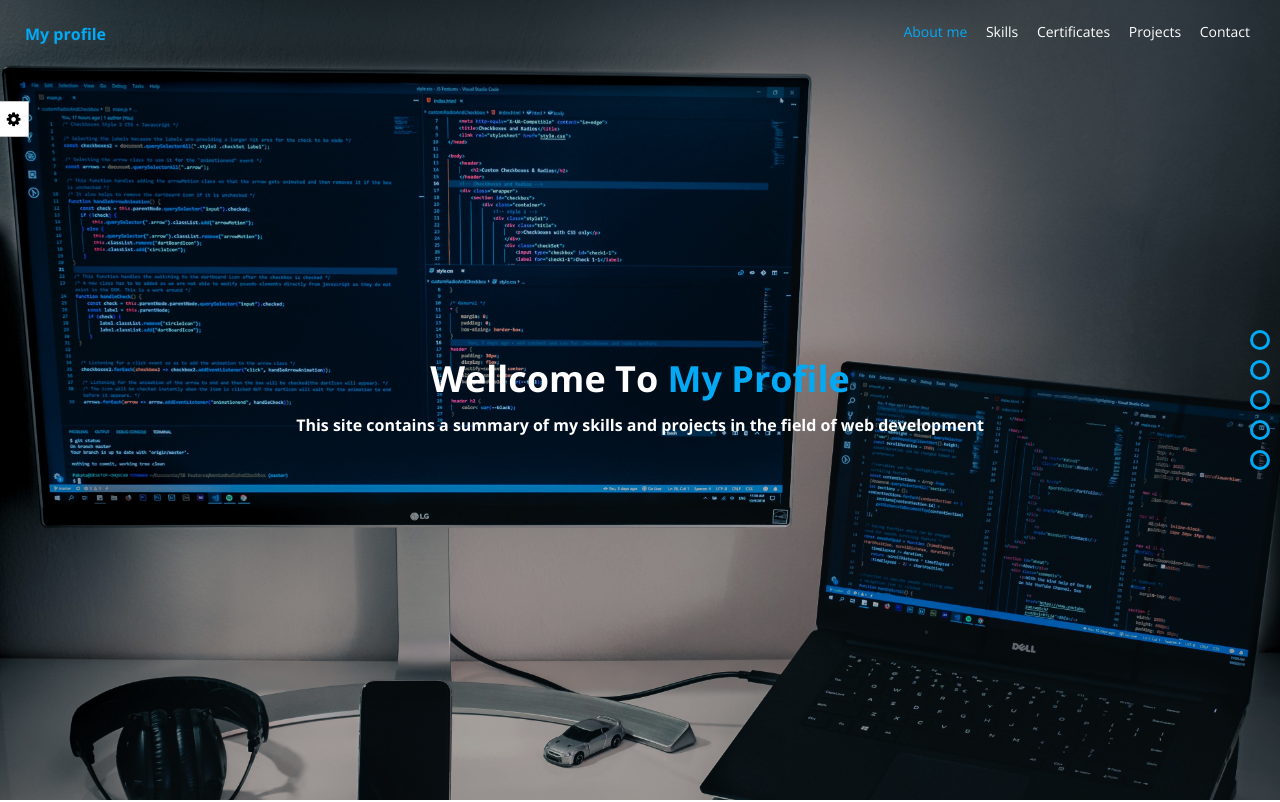
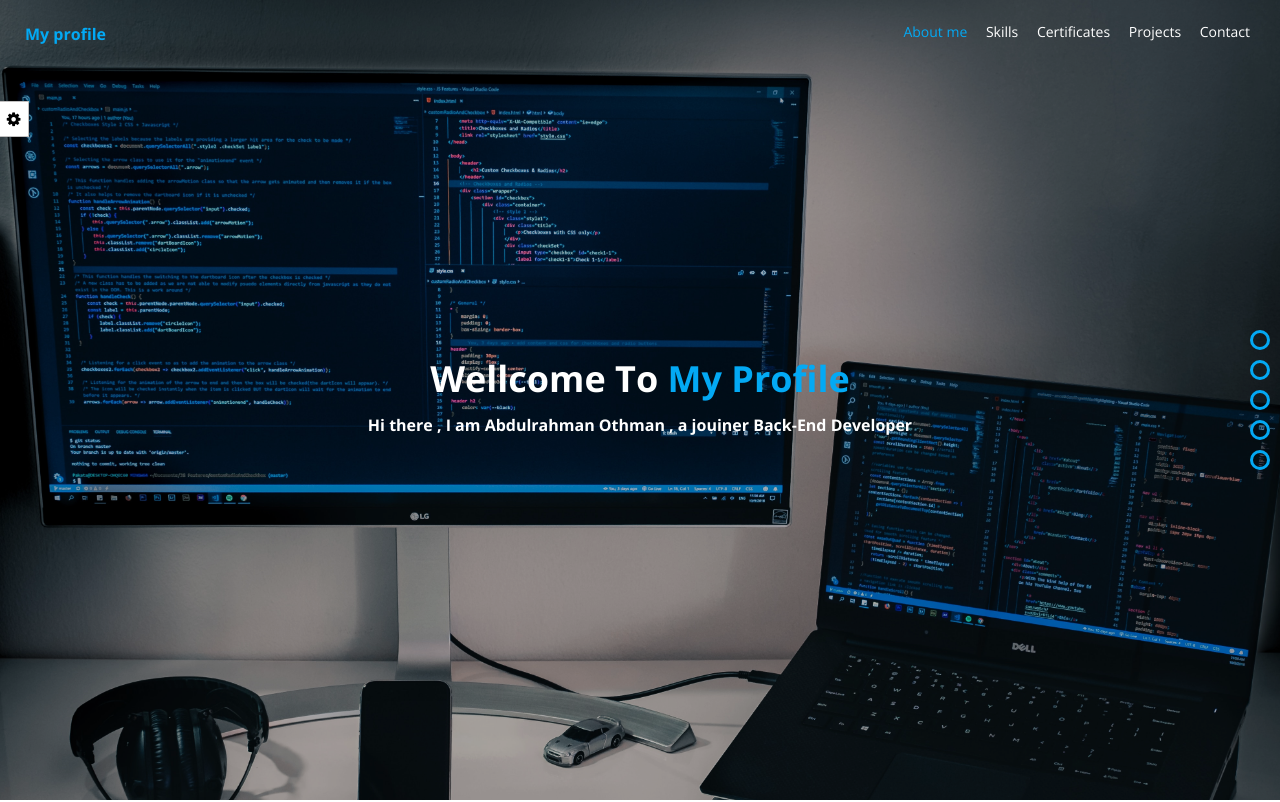
Before and after one commit to Abdulrahman-Ottman/Personal-Website, a plain HTML site: page index.html in a window 1280 px wide. Shown: the top 802 px of the page. Drawn offline with nearby package versions, Linux system fonts and the light colour scheme.

Commit message:
update the introduction section

```diff
--- a/index.html
+++ b/index.html
@@ -89,7 +89,7 @@
       </div>
       <div class="introduction-text">
         <h1>Wellcome To<span> My Profile</span></h1>
-        <p>This site contains a summary of my skills and projects in the field of web development </p>
+        <p>Hi there , I am Abdulrahman Othman , a jouiner Back-End Developer</p>
       </div>
     </div>
   <!-- end landing page -->
```
